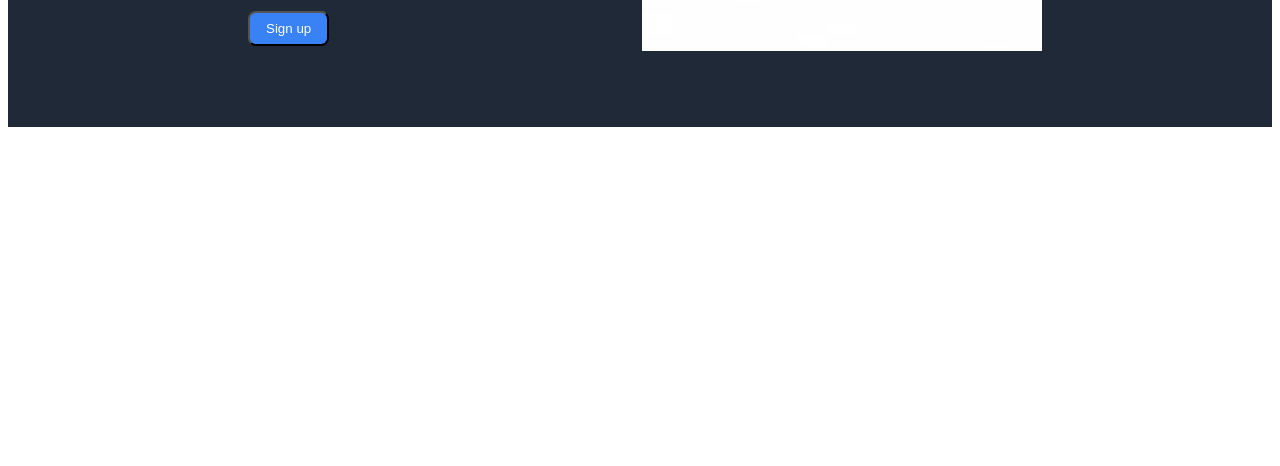
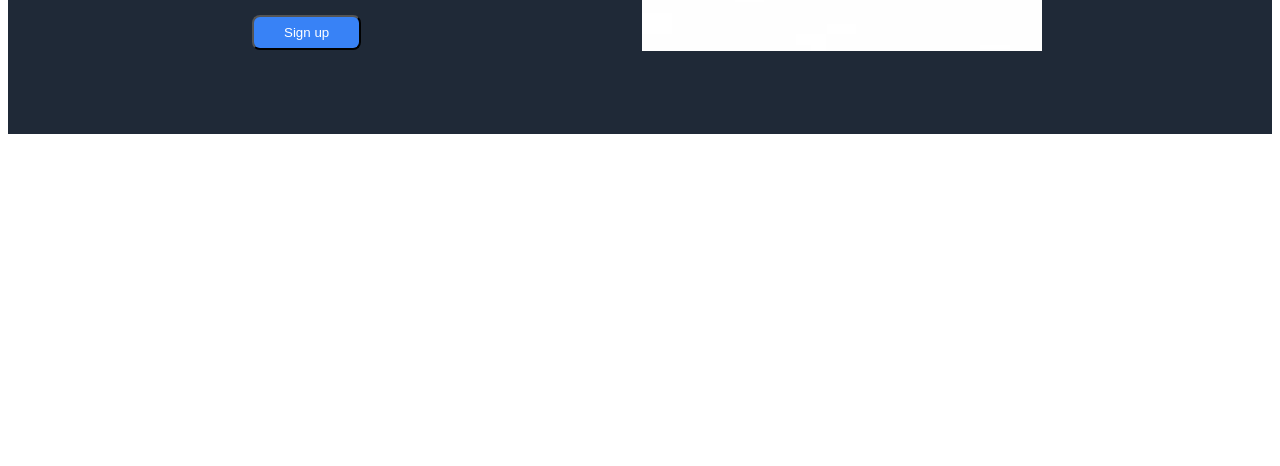
Before and after one commit to waruimoojin/Landing-page, a plain HTML site: page index.html in a window 1280 px wide. Shown: the part 334-800 px from the top of the page. Drawn offline with Linux system fonts and the light colour scheme.

Commit message:
bouton margin

```diff
--- a/style.css
+++ b/style.css
@@ -77,10 +77,11 @@ ul {
 
 .bouton{
 
-padding: 8px 16px;
+padding: 8px 30px;
 border-radius: 8px;
 background-color: #3882F6;
 color: white;
+margin: 4px;
 
 
 }
```
